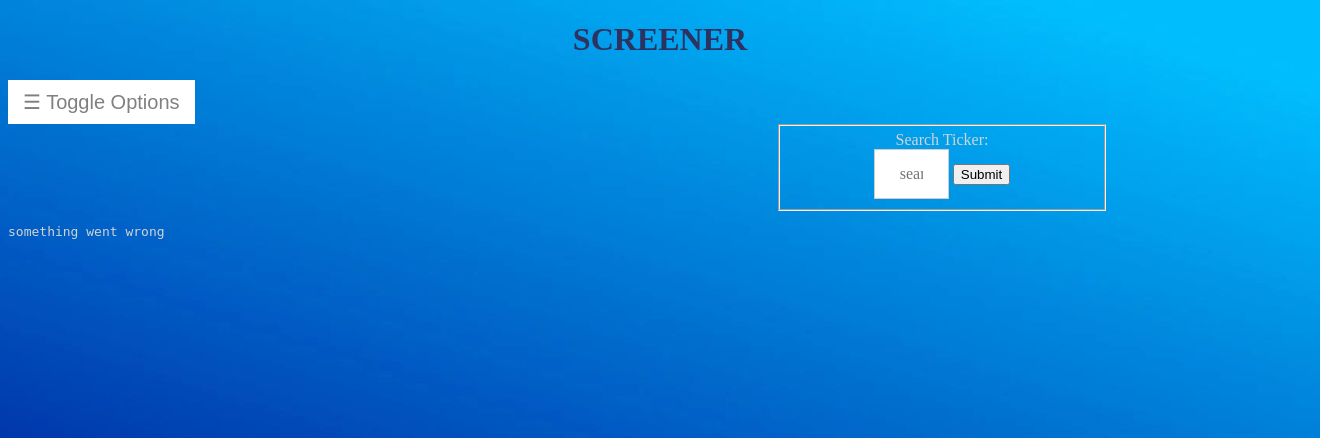
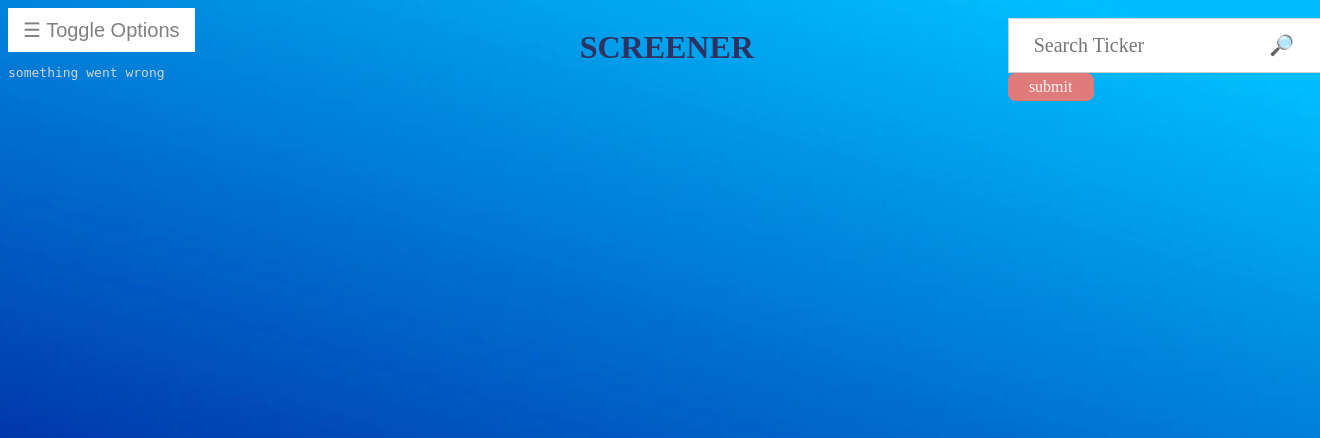
Before and after one commit to on5li7/stocksWebsite, a PHP site: page /screener.php in a window 1320 px wide. Shown: the top 438 px of the page. Run offline with PHP 8.4, Linux system fonts and the light colour scheme; data that the repository does not hold is empty.

Commit message:
Worked on the alignment of the input field and added some styling

```diff
--- a/heatStyle.css
+++ b/heatStyle.css
@@ -157,7 +157,8 @@ table {
 td {
     border: solid black 1px;
     padding: 5px;
-    font-size: 12px;
+    font-size: 9.2pt;
+    font-family: lustria;
 }
 table.menu {
     width: auto;
@@ -234,7 +235,7 @@ width: 100%;"
 }
 
 .ticker a:hover{
-    color: darkgreen;
+    color: whitesmoke;
 }
 
 h1.service{
@@ -290,3 +291,41 @@ h1.newsheading{
     font-size: 240%;
     alignment: center;
 }
+
+input.searchbox{
+    width: 85%;
+    font-size: 15pt;
+    font-family: lustria;
+    width: 313px;
+
+}
+
+.searchbutton{
+    background-color: #E07B7B;
+    color: whitesmoke;
+    font-size: 12pt;
+    padding: 5px 10px;
+    border: none;
+    cursor: pointer;
+    width: 30%;
+    font-family: lustria;
+    border-radius: 0.2cm;
+}
+
+div.scre{
+    float:left;
+    position: absolute;
+    width: 78%;
+    margin-left: 9rem;
+}
+
+div.searchcontainer{
+    width: 22%;
+    float: right;
+    position: relative;
+    margin-right: 1rem;
+    padding-top: 10px;
+    padding-bottom: 10px;
+    padding-left: 1.5px;
+    padding-right: 1.5px;
+}
--- a/news.php
+++ b/news.php
@@ -45,7 +45,7 @@ news_processing($url);
         <table id="customers">
             <tr>
                 <?php
-                    for($i=1;$i<$entries;$i++) {
+                    for($i=0;$i<$entries;$i++) {
                         $title = $result["feed"][$i]["title"];
                         $news_url = $result["feed"][$i]["url"];
                         echo("<td><strong> <a href=$news_url> $title </a> </strong></td>");
--- a/screener.php
+++ b/screener.php
@@ -7,8 +7,9 @@
 
     <title> Screener </title>
 <body>
-<h1> SCREENER </h1>
-
+<div class="scre">
+    <h1> SCREENER </h1>
+</div>
 <div id="mySidepanel" class="sidePanel">
     <a href="javascript:void(0)" class="closebtn" onclick="closeNav()">&times;</a>
     <a href="login.php">Log in</a>
@@ -20,15 +21,15 @@
 
 <button class="openbtn" onclick="openNav()">&#9776; Toggle Options</button>
 
+<div class="searchcontainer">
 <form name="form" action="" method="get">
-    <fieldset>
-        <label>
-            Search Ticker: <br>
-            <input type="text" name="search" placeholder="search">
-            <button>Submit</button>
-        </label>
-    </fieldset>
+<!--        <label>-->
+            <input type="text" name="search" placeholder="Search Ticker                         &#x1F50E" class="searchbox">
+            <br>
+            <button class="searchbutton">submit</button>
+<!--        </label>-->
 </form>
+</div>
 
 <?php
 $key = "fd3afeaba51db8c6f48b9d41fb27161c";
```
